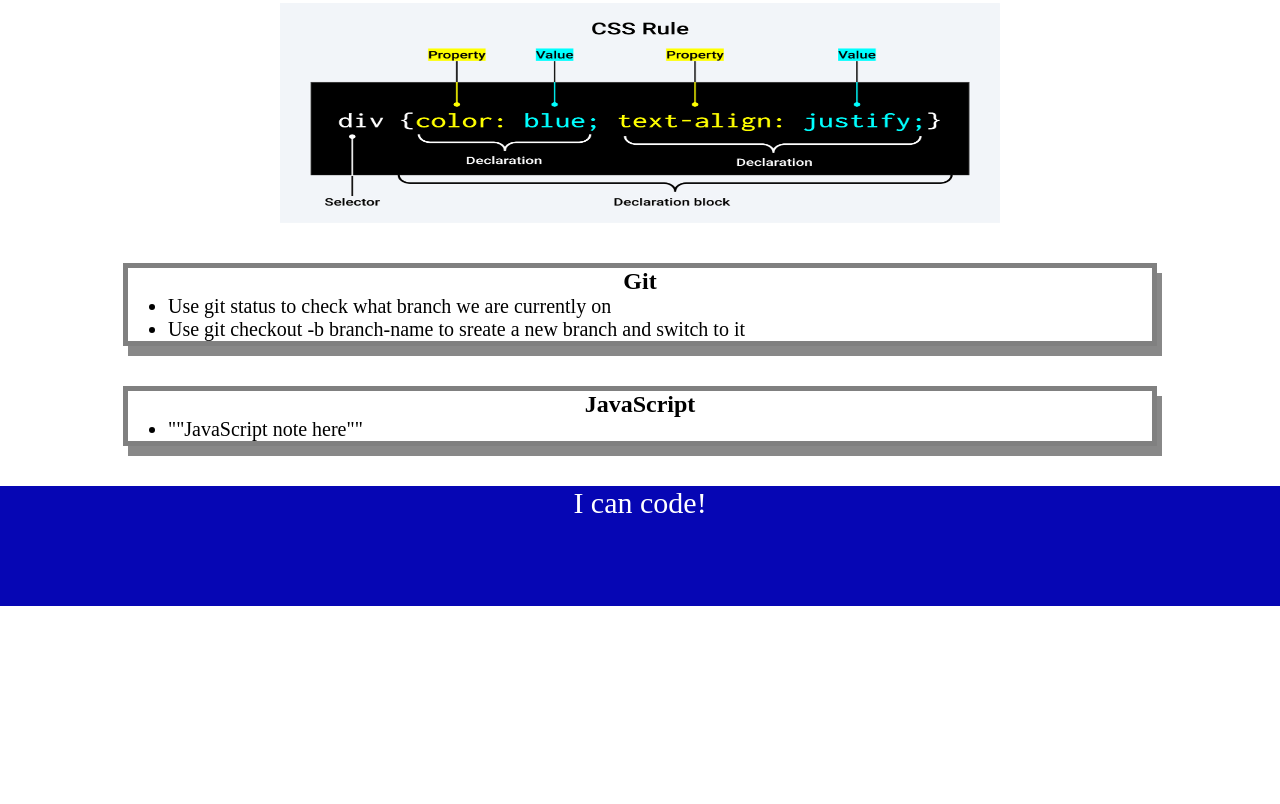
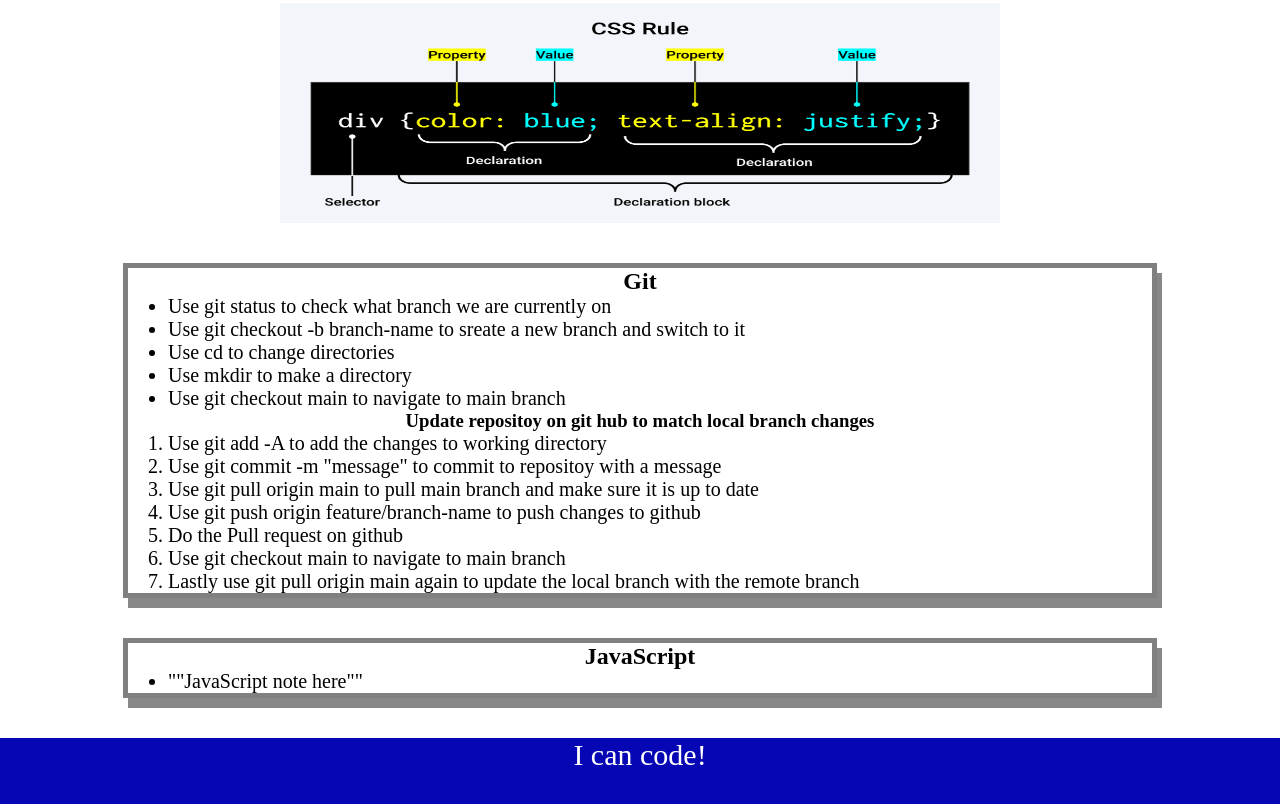
Before and after one commit to Milkytea6/prework-study-guide, a plain HTML site: page prework-study-guide/index.html in a window 1280 px wide. Shown: the part 610-1414 px from the top of the page. Before the commit the page ends 1216 px from the top, so only its background shows below. Drawn offline with Linux system fonts and the light colour scheme.

Commit message:
added a few notes to git tab

```diff
--- a/prework-study-guide/assets/style.css
+++ b/prework-study-guide/assets/style.css
@@ -10,7 +10,8 @@ footer {
     color: white;
 }
 h1,
-h2 {
+h2,
+h3 {
     text-align: center;
 }
 .image1 {
@@ -31,6 +32,10 @@ ul {
     padding-left: 40px;
     font-size: 20px;
 }
+ol {
+    padding-left: 40px;
+    font-size: 20px;
+}
 p {
     text-align: center;
     font-size: 30px;
--- a/prework-study-guide/index.html
+++ b/prework-study-guide/index.html
@@ -49,7 +49,20 @@
         <ul>
           <li>Use git status to check what branch we are currently on</li>
           <li>Use git checkout -b branch-name to sreate a new branch and switch to it</li>
+          <li>Use cd to change directories</li>
+          <li>Use mkdir to make a directory</li>
+          <li>Use git checkout main to navigate to main branch</li>
         </ul>
+        <h3>Update repositoy on git hub to match local branch changes</h3>
+        <ol>
+          <li>Use git add -A to add the changes to working directory</li>
+          <li>Use git commit -m "message" to commit to repositoy with a message</li>
+          <li>Use git pull origin main to pull main branch and make sure it is up to date</li>
+          <li>Use git push origin feature/branch-name to push changes to github</li>
+          <li>Do the Pull request on github</li>
+          <li>Use git checkout main to navigate to main branch</li>
+          <li>Lastly use git pull origin main again to update the local branch with the remote branch</li>
+        </ol>
       </section>
 
       <section class="card" id="javascript-section">
```
